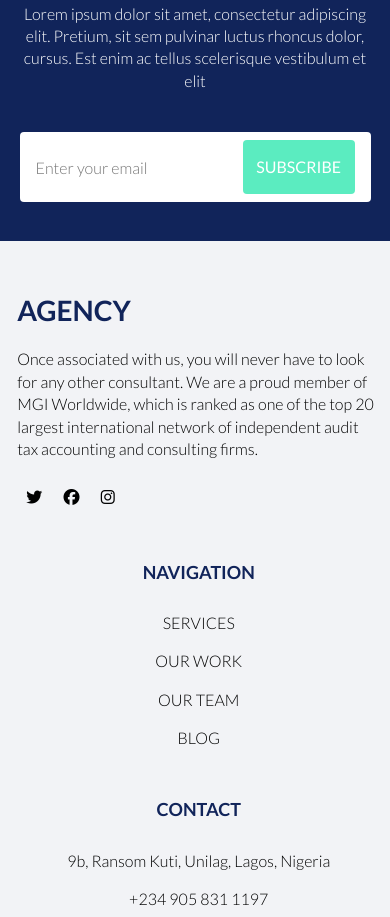
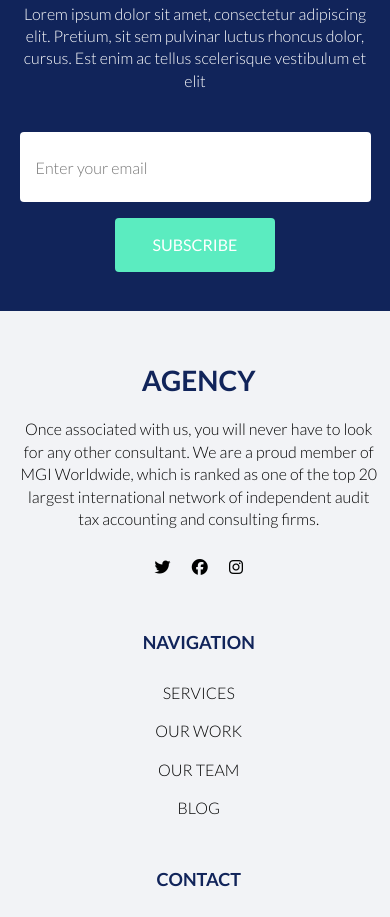
Before and after one commit to b6rav0/agency, a plain HTML site: page index.html in a window 390 px wide. Shown: the part 7248-8165 px from the top of the page. Drawn offline with nearby package versions, Linux system fonts and the light colour scheme.

Commit message:
fixed issues with responsiveness

```diff
--- a/assets/sass/layouts/_footer.scss
+++ b/assets/sass/layouts/_footer.scss
@@ -104,6 +104,10 @@ footer {
                 margin-right: 0;
             }
 
+            div.column:nth-of-type(1) {
+                text-align: center;
+            }
+
             div.column:nth-of-type(1),
             div.column:nth-of-type(4) {
                 flex: 100%;
--- a/assets/sass/sections/_subscribe.scss
+++ b/assets/sass/sections/_subscribe.scss
@@ -38,6 +38,12 @@ section#subscribe {
                 text-transform: uppercase;
             }
         }
+
+        button#show-on-mobile {
+            display: none;
+            height: 3.375em;
+            margin-top: 1em;
+        }
     }
 }
 
@@ -57,14 +63,17 @@ section#subscribe {
                 width: 100%;
 
                 input {
-                    width: 60%;
+                    width: 100%;
                     font-size: 1em;
                 }
 
                 button {
-                    width: 35%;
-                    padding: 0 2.5%;
+                    display: none;
                 }
+            }
+
+            button#show-on-mobile {
+                display: inline-block;
             }
         }
     }
--- a/index.html
+++ b/index.html
@@ -388,6 +388,9 @@
 				<input type="email" name="newsletter-email" id="newsletter-email" placeholder="Enter your email" autocomplete="email" required>
 				<button type="submit">Subscribe</button>
 			</div>
+
+            <!-- Will display on mobile -->
+            <button type="submit" id="show-on-mobile">SUBSCRIBE</button>
 		</form>
 	</section>
 
```
Also changed, not shown: assets/sass/main.css, 1 other file.
